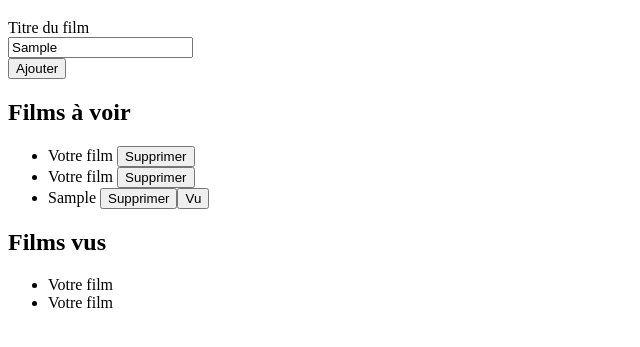
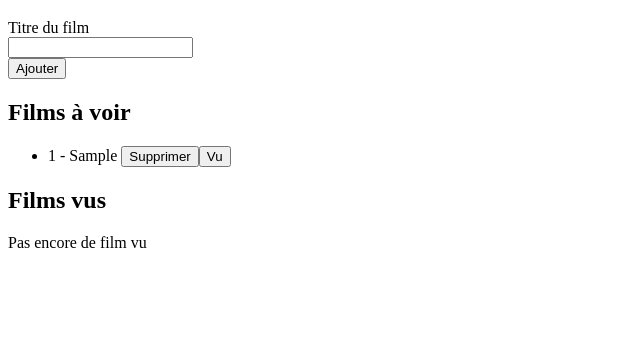
Before and after one commit to Kevinrca/Film-list, a plain HTML site: page index.html in a window 1280 px wide. Both pictures are taken after typing "Sample" into the empty fields and a click on the button "Ajouter". Shown: the part 61-408 px from the top of the page, without its empty margins (0-640 px from the left). Drawn offline with Linux system fonts and the light colour scheme.

Commit message:
Mise en place des foncionnalités de base (ajout, suppression et et bouton vu)

```diff
--- a/app.js
+++ b/app.js
@@ -1,23 +1,29 @@
 let movieList = document.querySelector(".movieList");
 let movieListSeen = document.querySelector(".movieListSeen");
 
-
+let movieCount = 1;
 
 
 
 function addMovie () {
     const movieTitle = document.querySelector(".movieTitle").value;
 
-    if(movieTitle == "") {
+    if(movieTitle == "") {    //Vérifier qu'un texte à bien été écrit
         alert("Indiquez le titre de votre film.");
     }
-    else {        // Ajoute le film à la liste avec un bouton supprimer et un bouton vu
-        movieList.innerHTML += `<li>${movieTitle} <button id="${movieTitle}" onclick=suppMovie(this.id)>Supprimer</button><button id="${movieTitle}" onclick=addToSeenMovie(this.id)>Vu</button></li>`;
+    else {
+
+        movieList.innerHTML += `<li id=${movieCount}>${movieCount} - ${movieTitle} <button id="${movieTitle}" onclick=suppMovie(this.id)>Supprimer</button><button id="${movieTitle}" onclick=addToSeenMovie(this.id)>Vu</button></li>`; // ajouter un film avec un bouton suppr et un bouton vu
+
+        movieCount++;
+
+        document.querySelector(".movieTitle").value = "";   // supprimer le texte dans le input
+    }
+
+    if(movieList !== "") {
+        document.querySelector(".movieListNoneText").style.display = "none";   // Enlever le texte "pas encore de film ajouté"
     }
 }
-
-
-
 
 
 
@@ -28,6 +34,8 @@ function suppMovie (id) {
 }
 
 function addToSeenMovie (id) {
+    document.querySelector(".movieListSeenNoneText").style.display = "none";
+
     movieListSeen.innerHTML += `<li>${id} <button id="${id}" onclick=suppMovie(this.id)>Supprimer</button>`;
     suppMovie(id);
 }
--- a/index.html
+++ b/index.html
@@ -23,17 +23,19 @@
 
             <div class="movieListConteneur">
                 <h2>Films à voir</h2>
+                <p class="movieListNoneText">Pas encore de film ajouté</p>
                 <ul class="movieList">
-                    <li>Votre film <button >Supprimer</button></li>
-                    <li>Votre film <button >Supprimer</button></li>
+
+
                 </ul>
             </div>
 
             <div class="movieListSeenConteneur">
                 <h2>Films vus</h2>
+                <p class="movieListSeenNoneText">Pas encore de film vu</p>
                 <ul class="movieListSeen">
-                    <li>Votre film</li>
-                    <li>Votre film</li>
+
+
                 </ul>
             </div>
 
```
